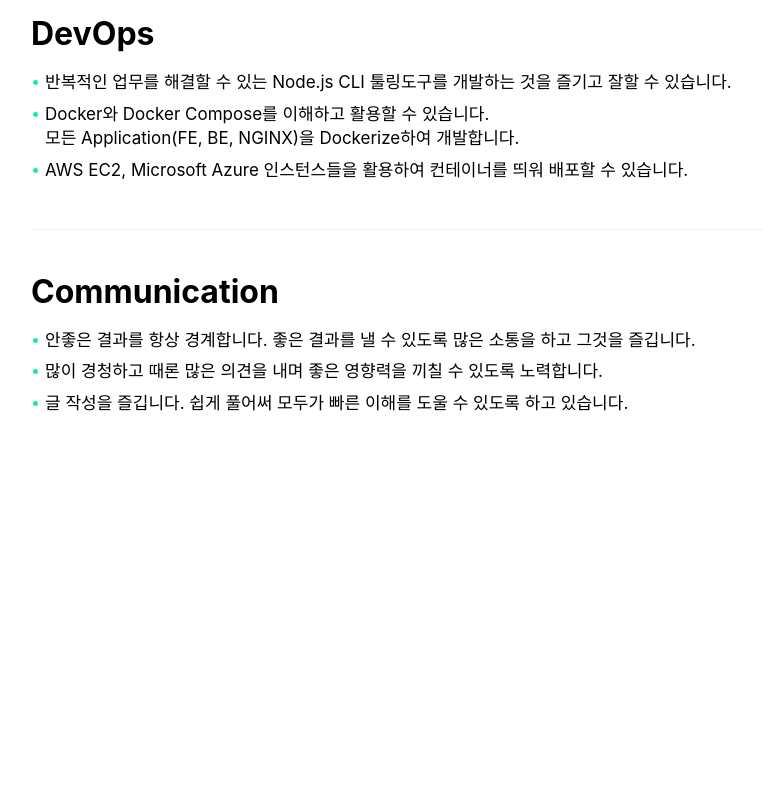
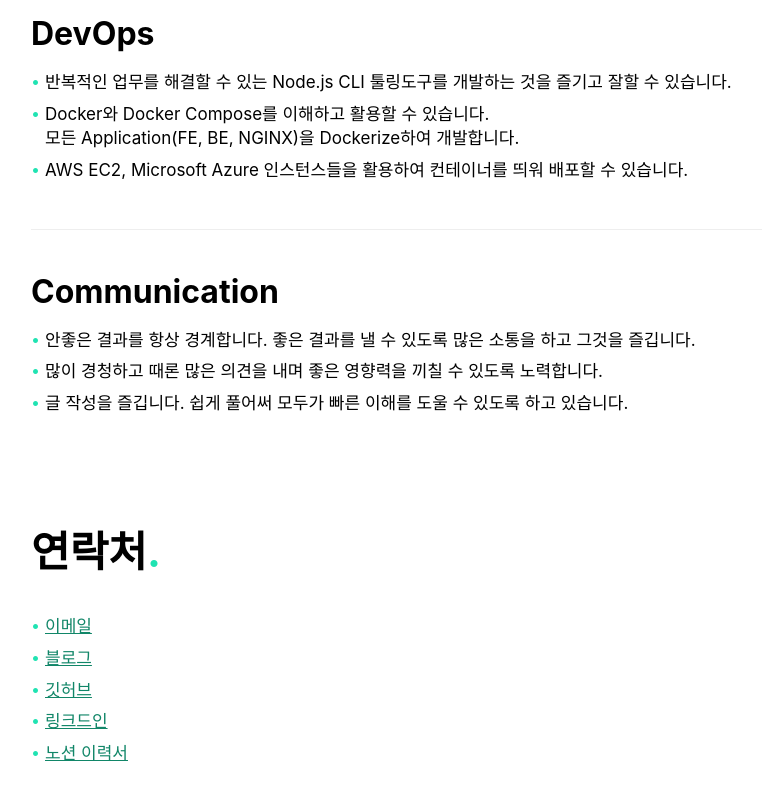
Before and after one commit to kangjae4real/resume, a Gatsby site: page / in a window 1280 px wide. Shown: the part 9844-10656 px from the top of the page, without its empty margins (137-899 px from the left). Before the commit the page ends 10306 px from the top, so only its background shows below. Built offline with nearby package versions, Linux system fonts and the light colour scheme; Gatsby itself is replaced by a stand-in of ours; a web font is replaced by a local one.

Commit message:
Add Contact Section

```diff
--- /dev/null
+++ b/src/components/Contact.tsx
@@ -0,0 +1,62 @@
+import styled from "styled-components";
+import React from "react";
+import ContentLayout from "./layouts/ContentLayout";
+import { MOBILE_MEDIA_QUERY } from "../styles/mediaQuery";
+import { CONTACT_LIST } from "../values/contact";
+
+const Container = styled.div`
+  padding-bottom: 42px;
+`;
+
+const ListContainer = styled.div``;
+
+const List = styled.ul``;
+
+const Item = styled.li`
+  list-style: none;
+  position: relative;
+
+  padding: 4px 0 4px 14px;
+
+  &::before {
+    position: absolute;
+    left: 0;
+    content: "•";
+    color: #20e3b2;
+  }
+`;
+
+const ItemAnchor = styled.a`
+  font-size: 15px;
+  line-height: 1.4;
+  white-space: normal;
+
+  ${MOBILE_MEDIA_QUERY} {
+    font-size: 17px;
+    white-space: pre-wrap;
+  }
+`;
+
+interface ContactProps {}
+
+const Contact: React.FC<ContactProps> = () => {
+  return (
+    <ContentLayout title="연락처">
+      <Container>
+        <ListContainer>
+          <List>
+            {CONTACT_LIST.map(({ name, link }) => (
+              <Item>
+                <ItemAnchor href={link} target="_blank">
+                  {name}
+                </ItemAnchor>
+              </Item>
+            ))}
+          </List>
+        </ListContainer>
+      </Container>
+    </ContentLayout>
+  );
+};
+
+export default Contact;
--- a/src/pages/index.tsx
+++ b/src/pages/index.tsx
@@ -6,6 +6,7 @@ import Hero from "../components/Hero";
 import Career from "../components/career/Career";
 import Activity from "../components/Activity";
 import Skills from "../components/Skills";
+import Contact from "../components/Contact";
 
 const IndexPage: React.FC<PageProps> = () => {
   return (
@@ -14,6 +15,7 @@ const IndexPage: React.FC<PageProps> = () => {
       <Career />
       <Activity />
       <Skills />
+      <Contact />
     </PageLayout>
   );
 };
--- a/src/styles/GlobalStyle.tsx
+++ b/src/styles/GlobalStyle.tsx
@@ -6,41 +6,49 @@ const GlobalStyle = createGlobalStyle`
     font-weight: 900;
     src: url("/fonts/Pretendard-Black.woff2") format("woff2");
   }
+
   @font-face {
     font-family: "Pretendard";
     font-weight: 800;
     src: url("/fonts/Pretendard-ExtraBold.woff2") format("woff2");
   }
+
   @font-face {
     font-family: "Pretendard";
     font-weight: 700;
     src: url("/fonts/Pretendard-Bold.woff2") format("woff2");
   }
+
   @font-face {
     font-family: "Pretendard";
     font-weight: 600;
     src: url("/fonts/Pretendard-SemiBold.woff2") format("woff2");
   }
+
   @font-face {
     font-family: "Pretendard";
     font-weight: 500;
     src: url("/fonts/Pretendard-Medium.woff2") format("woff2");
   }
+
   @font-face {
     font-family: "Pretendard";
     font-weight: 400;
     src: url("/fonts/Pretendard-Regular.woff2") format("woff2");
   }
+
   @font-face {
     font-family: "Pretendard";
     font-weight: 300;
     src: url("/fonts/Pretendard-Light.woff2") format("woff2");
   }
+
   @font-face {
     font-family: "Pretendard";
     font-weight: 200;
     src: url("/fonts/Pretendard-ExtraLight.woff2") format("woff2");
   }
+
   @font-face {
     font-family: "Pretendard";
     font-weight: 100;
@@ -54,19 +62,30 @@ const GlobalStyle = createGlobalStyle`
     font-family: Pretendard, -apple-system, sans-serif;
   }
 
+  a {
+    color: #118668;
+
+    &:visited {
+      color: #118668;
+    }
+  }
+
   ul {
     list-style-type: disc;
     list-style-position: inside;
   }
+
   ol {
     list-style-type: decimal;
     list-style-position: inside;
   }
+
   ul ul, ol ul {
     list-style-type: circle;
     list-style-position: inside;
     margin-left: 15px;
   }
+
   ol ol, ul ol {
     list-style-type: lower-latin;
     list-style-position: inside;
```
